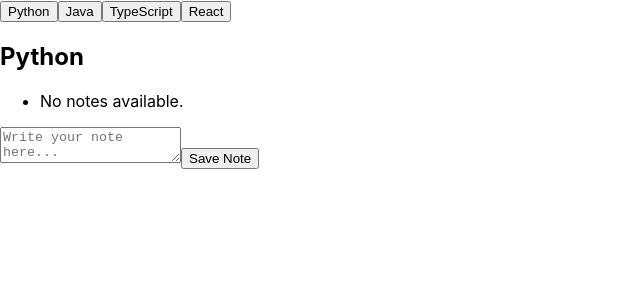
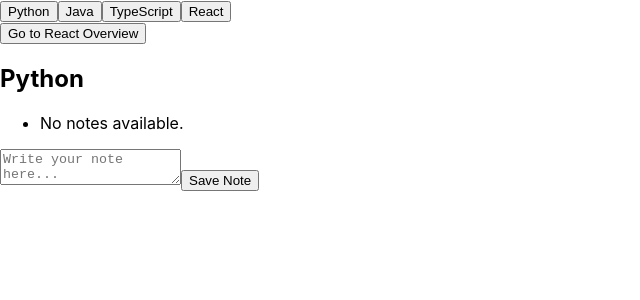
Before and after one commit to keekz1/selfRevision-, a React (Create React App) app: page / in a window 1280 px wide. Shown: the top 300 px of the page, without its empty margins (0-640 px from the left). Built offline with nearby package versions, Linux system fonts and the light colour scheme.

Commit message:
Add deploy script and update homepage

```diff
--- a/src/App.js
+++ b/src/App.js
@@ -1,5 +1,5 @@
 import React, { useState, useEffect } from 'react';
-import { BrowserRouter as Router, Routes, Route } from 'react-router-dom'; // Import Router, Routes, and Route
+import { BrowserRouter as Router, Routes, Route, useNavigate } from 'react-router-dom'; // Import useNavigate
 import Section from './component/Section';
 import NoteEditor from './component/NoteEditor';
 import Navigation from './component/Navigation';
@@ -40,6 +40,9 @@
             sections={Object.keys(sections)}
             onSectionChange={setCurrentSection}
           />
+          <button onClick={() => navigate('/react-overview')}>
+            Go to React Overview
+          </button>
           <Routes>
             <Route path="/react-overview" element={<ReactOverview />} />
             <Route
```
